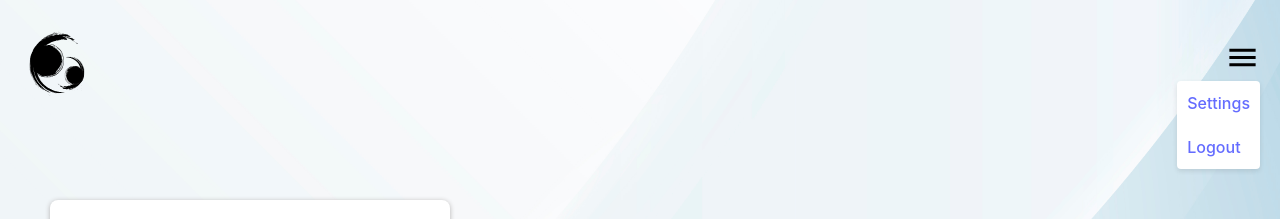
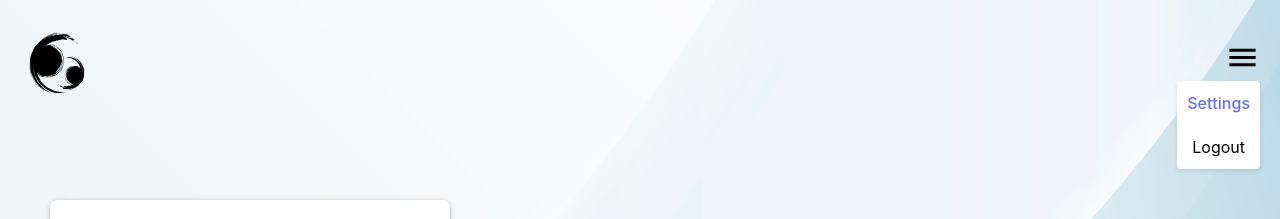
Before and after one commit to mylordkaz/cryptrack-client, a React (Vite) app: page /app in a window 1280 px wide. Both pictures are taken after a click on the button 1242 px from the left and 57 px from the top of the page. Shown: the top 219 px of the page. Built offline with nearby package versions, Linux system fonts and the light colour scheme.

Commit message:
feat: add logout function

```diff
--- a/src/components/ui/DropDown.tsx
+++ b/src/components/ui/DropDown.tsx
@@ -1,13 +1,22 @@
-import { useEffect, useRef, useState } from 'react';
-import { Link } from 'react-router-dom';
+import { useRef, useState } from 'react';
+import { Link, useNavigate } from 'react-router-dom';
 import menu from '../../assets/menu.svg';
 import './dropdown.css';
 import useOutsideClick from '../../hook/useOutsideClick';
+import { logout } from '../../service/AuthService';
 
 export default function DropDown() {
   const [isDropdownOpen, setDropdownOpen] = useState(false);
   const dropdownRef = useRef<HTMLDivElement | null>(null);
+  const navigate = useNavigate();
 
+  const handleLogout = async () => {
+    const successLogout = await logout();
+
+    if (successLogout) {
+      navigate('/');
+    }
+  };
   const toggleDropdown = () => {
     setDropdownOpen(!isDropdownOpen);
   };
@@ -27,9 +36,9 @@ export default function DropDown() {
             <Link className="drop-link" to="/settings">
               Settings
             </Link>
-            <Link className="drop-link" to="/logout">
+            <button className="drop-link" onClick={handleLogout}>
               Logout
-            </Link>
+            </button>
           </div>
         )}
       </div>
```
